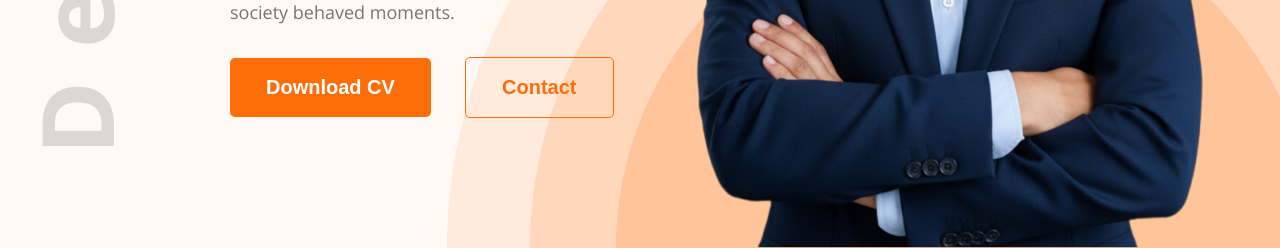
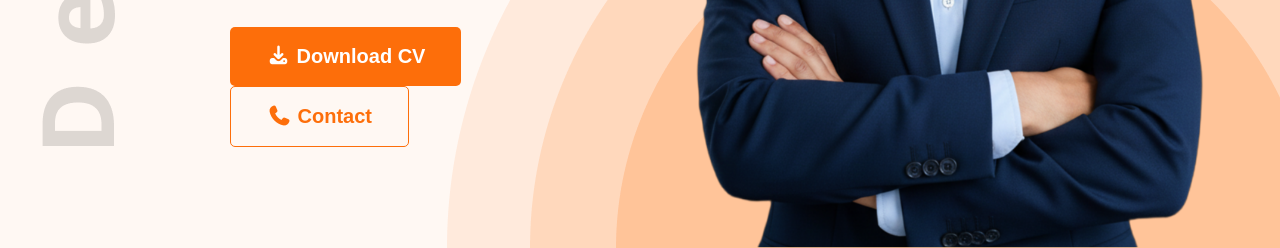
Before and after one commit to marufbillah-dev/first-portfolio-website, a plain HTML site: page index.html in a window 1280 px wide. Shown: the part 640-888 px from the top of the page. Drawn offline with nearby package versions, Linux system fonts and the light colour scheme.

Commit message:
using fort awesome icons

```diff
--- a/index.html
+++ b/index.html
@@ -51,8 +51,12 @@
             Shot what able cold new see hold.Friendly as an betrayed formerly
             he. Morning because as to society behaved moments.
           </p>
-          <button class="btn">Download CV</button>
-          <button class="btn btn-outline">Contact</button>
+          <button class="btn">
+            <i class="fa-solid fa-download"></i> Download CV
+          </button>
+          <button class="btn btn-outline">
+            <i class="fa-solid fa-phone"></i> Contact
+          </button>
         </div>
         <div class="banner-image">
           <img src="images/maruf.png" alt="Maruf Billah Photo" />
```
